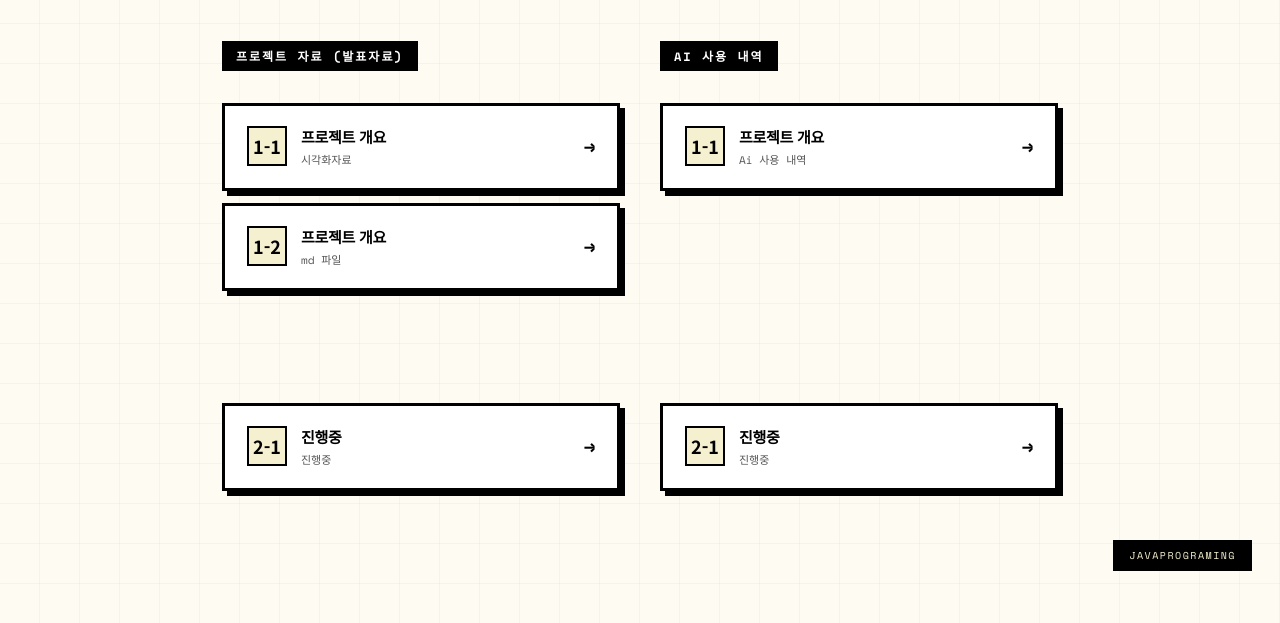
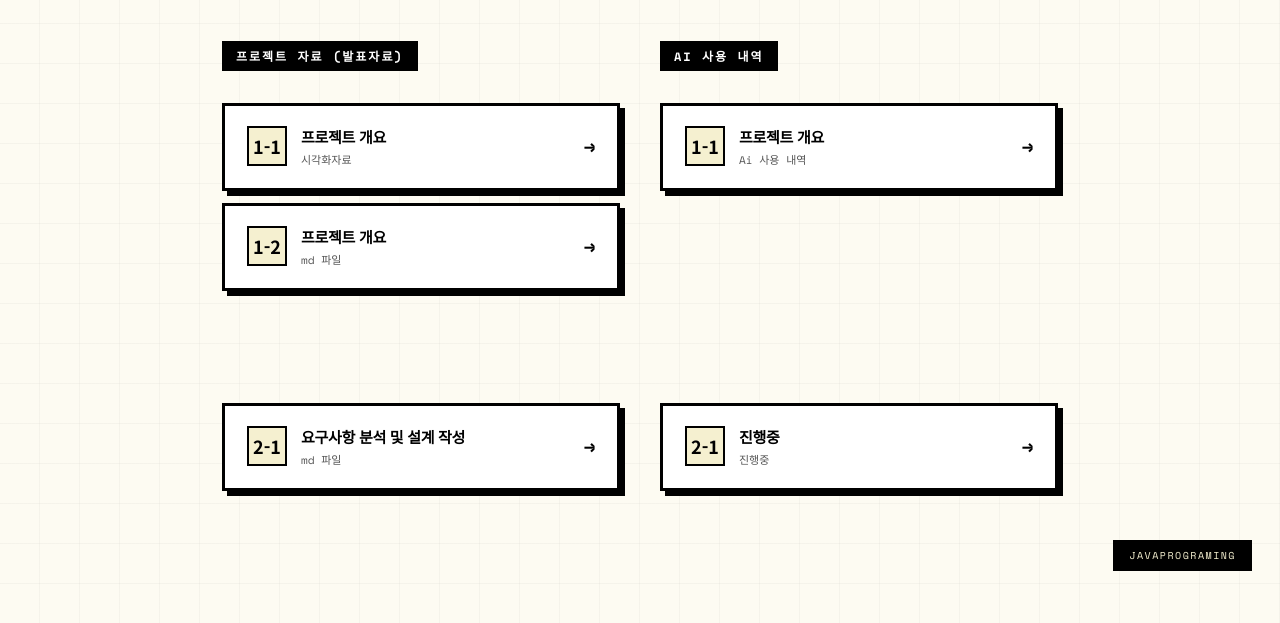
Before and after one commit to noctis-03/FinalJavaProject, a plain HTML site: page index.html in a window 1280 px wide. Shown: the part 201-824 px from the top of the page. Drawn offline with nearby package versions, Linux system fonts and the light colour scheme.

Commit message:
Update card link and content in index.html

```diff
--- a/index.html
+++ b/index.html
@@ -249,11 +249,11 @@
         </div>
       </div>
 
-      <a class="card" href="#">
+      <a class="card" href="https://github.com/noctis-03/FinalJavaProject/blob/master/1.%20%EC%9A%94%EA%B5%AC%EC%82%AC%ED%95%AD%EB%B6%84%EC%84%9D%20%EB%B0%8F%20%EC%84%A4%EA%B3%84/README.md">
         <div class="card-icon">2-1</div>
         <div class="card-body">
-          <div class="card-title">진행중</div>
-          <div class="card-desc">진행중</div>
+          <div class="card-title">요구사항 분석 및 설계 작성</div>
+          <div class="card-desc">md 파일</div>
         </div>
         <span class="card-arrow">→</span>
       </a>
```
